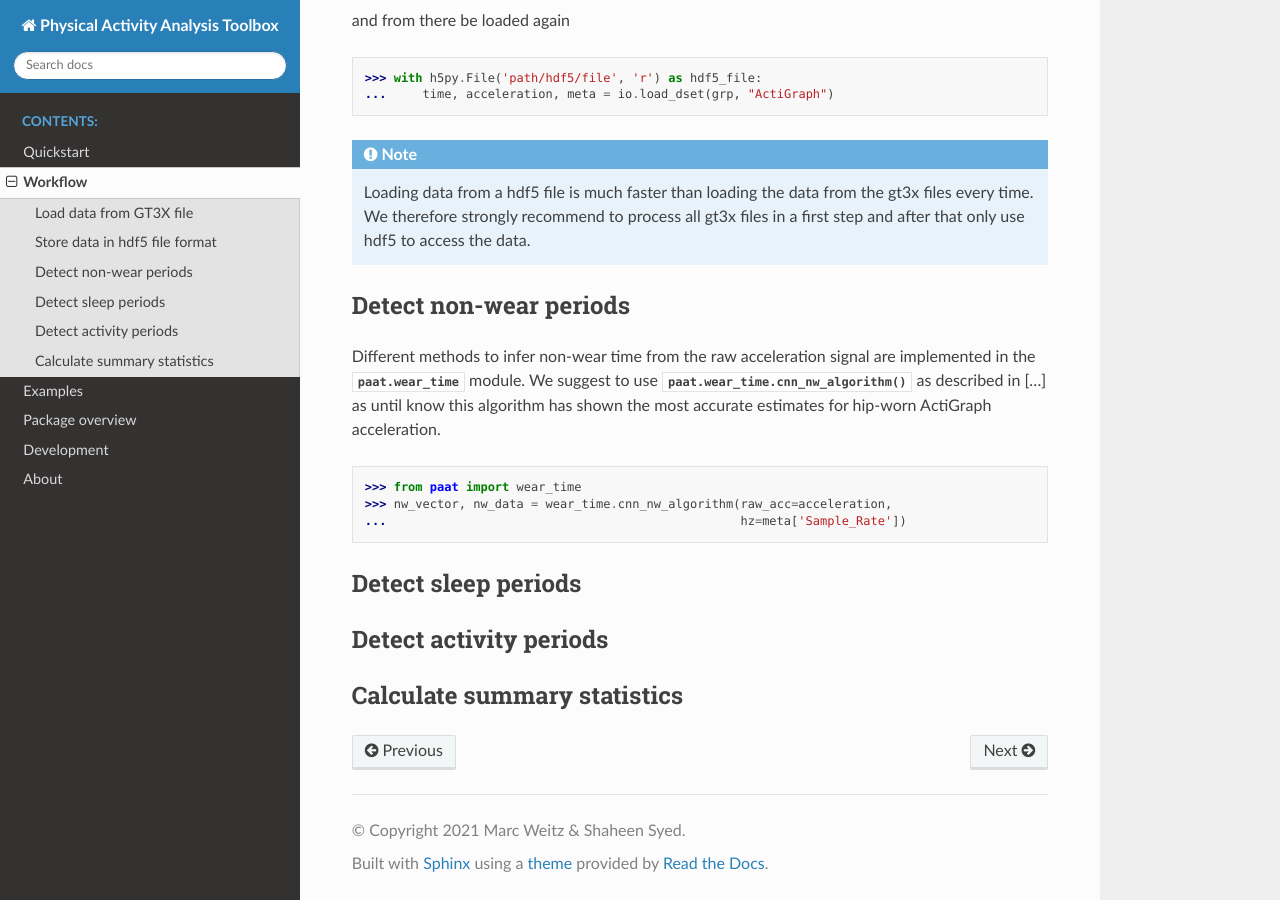
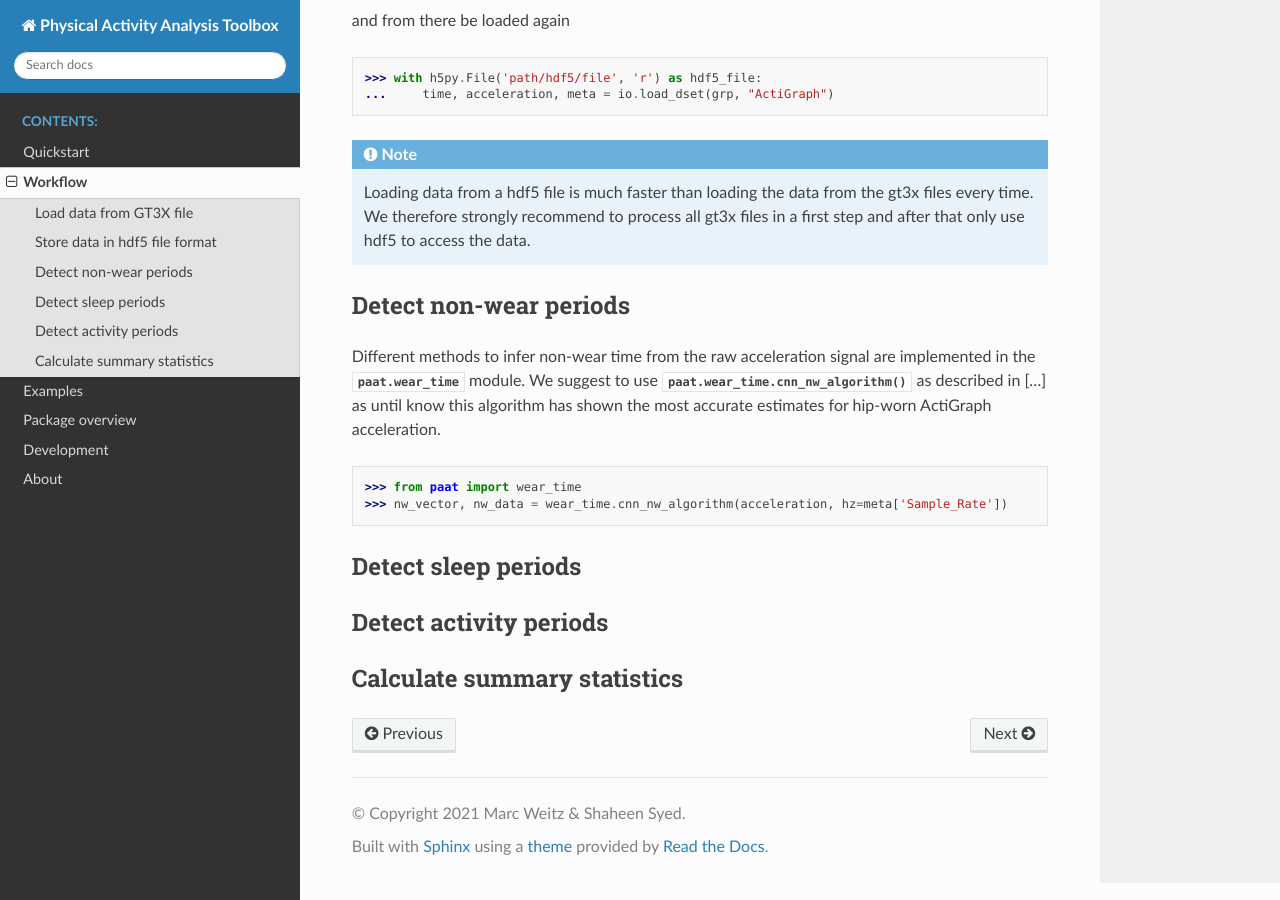
Before and after one commit to Trybnetic/paat, a Sphinx documentation site: the page built from doc/source/workflow.rst, in a window 1280 px wide and 900 px high, scrolled down 585 px. Built offline with Sphinx 7.4.7 and the Read the Docs theme 2.0.0, drawn with Linux system fonts in a browser that asks for light colours.

Commit message:
fixes typo and function call

```diff
--- a/README.rst
+++ b/README.rst
@@ -40,8 +40,7 @@ Detect non-wear times
 .. code-block:: python
 
     >>> from paat import wear_time
-    >>> nw_vector, nw_data = wear_time.cnn_nw_algorithm(raw_acc=acceleration,
-    ...                                                 hz=meta['Sample_Rate'])
+    >>> nw_vector, nw_data = wear_time.cnn_nw_algorithm(acceleration, hz=meta['Sample_Rate'])
 
 
 Detect sleep periods
@@ -77,7 +76,7 @@ Authors and Contributers
 ========================
 
 *paat* was mainly developed by
-`Marc Weitz <https://github.com/trybnetic>`_,
+`Marc Weitz <https://github.com/trybnetic>`_
 and `Shaheen Syed <https://github.com/shaheen-syed/>`_. For the full list of
 contributors have a look at `Github's Contributor summary
 <https://github.com/trybnetic/paat/contributors>`_.
--- a/doc/source/workflow.rst
+++ b/doc/source/workflow.rst
@@ -55,8 +55,7 @@ estimates for hip-worn ActiGraph acceleration.
 .. code-block:: python
 
     >>> from paat import wear_time
-    >>> nw_vector, nw_data = wear_time.cnn_nw_algorithm(raw_acc=acceleration,
-    ...                                                 hz=meta['Sample_Rate'])
+    >>> nw_vector, nw_data = wear_time.cnn_nw_algorithm(acceleration, hz=meta['Sample_Rate'])
 
 
 
```
